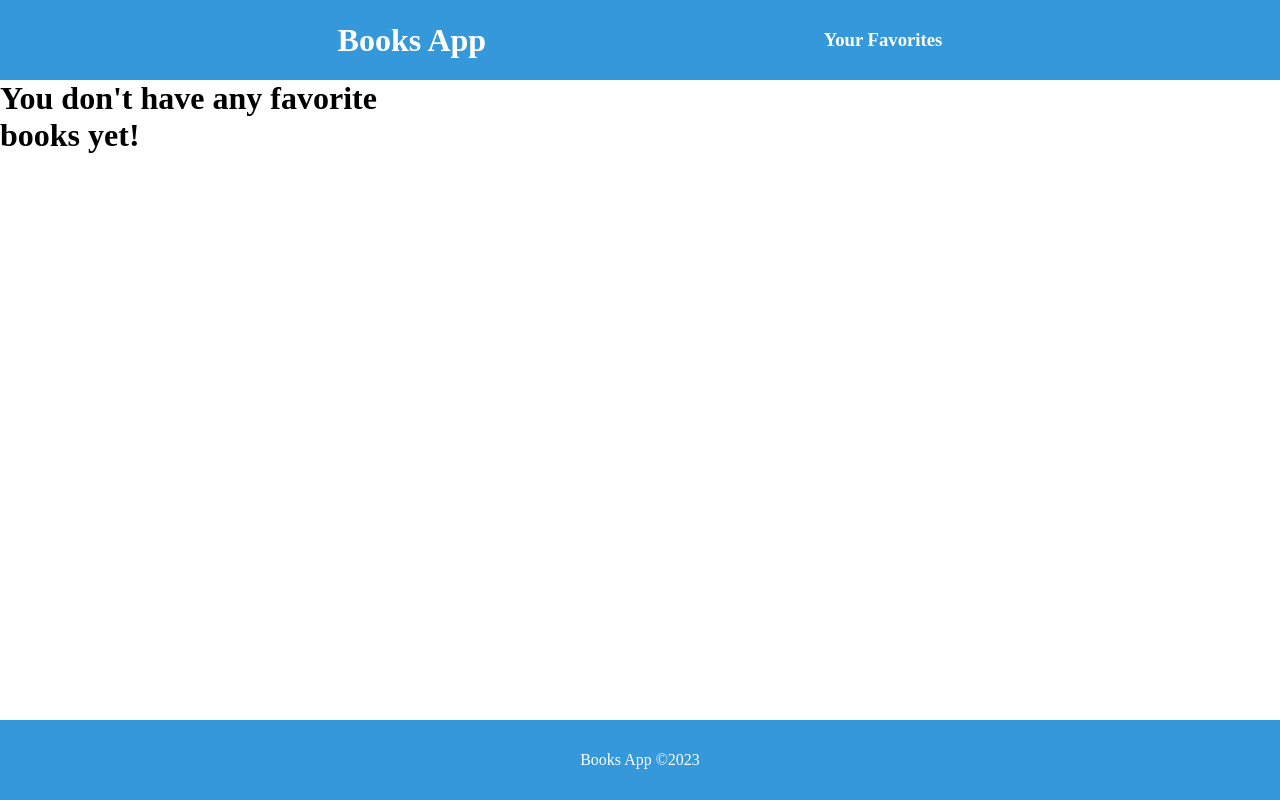
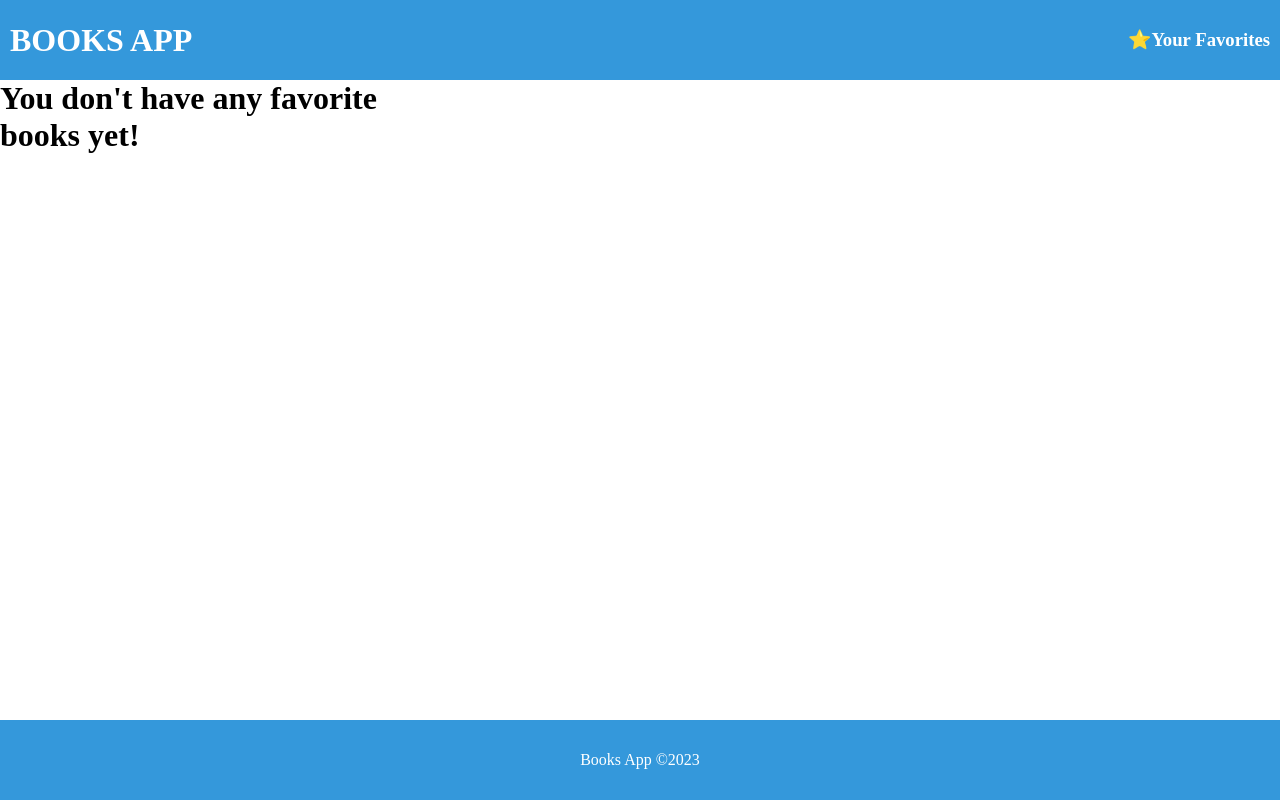
Before and after one commit to AdarshMitr/booksApp, a React (Vite) app: page /favorites in a window 1280 px wide. Built offline with nearby package versions, Linux system fonts and the light colour scheme.

Commit message:
adding some more styles

```diff
--- a/src/App.css
+++ b/src/App.css
@@ -4,6 +4,7 @@
     margin: 0;
 
 }
+
 
 a{
     color: white;
@@ -16,7 +17,20 @@
     color: white;
     display: flex;
     align-items: center;
-    justify-content: space-evenly;
+    justify-content:space-between;
+    padding: 0 10px;
+}
+
+#favorites-header :hover{
+color: rgb(10, 10, 10);
+background: rgb(129, 235, 129);
+border-radius: 5px ;
+padding: 3px;
+
+}
+
+#main-header :hover{
+color: black;
 }
 
 .footer{
--- a/src/components/Navbar.jsx
+++ b/src/components/Navbar.jsx
@@ -6,11 +6,11 @@
 const Navbar = () => {
   return (
     <div className="navbar">
-      <div>
-        <h1>Books App</h1>
+      <div id="main-header">
+       <Link to='/'><h1>BOOKS APP</h1></Link>
       </div>
-      <div>
-      <Link to="/favorites"><h3>Your Favorites</h3></Link>
+      <div id="favorites-header">
+      <Link to="/favorites"><h3>⭐Your Favorites </h3></Link>
       </div>
     </div>
   );
```
